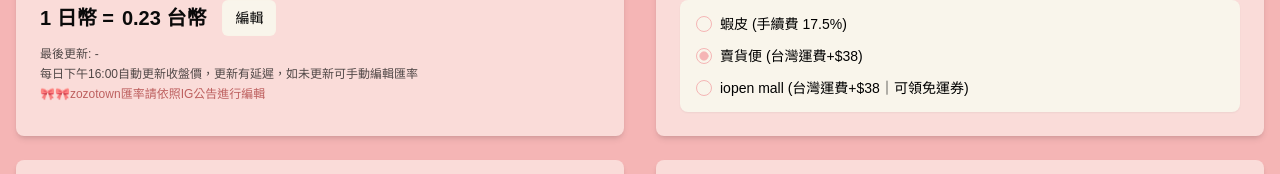
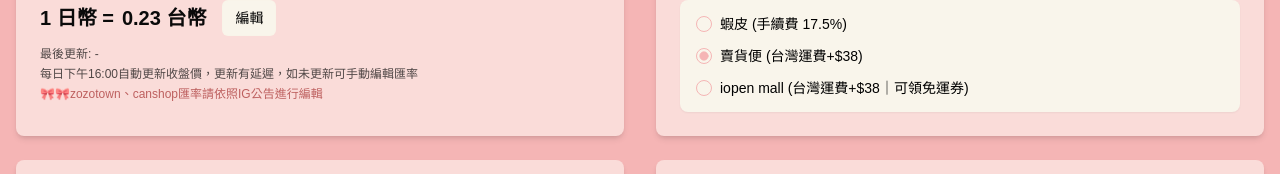
Before and after one commit to magejiaaa/mj_japan, a Next.js app: page / in a window 1280 px wide. Shown: the part 496-670 px from the top of the page. Built offline with nearby package versions, Linux system fonts and the light colour scheme; no server answers.

Commit message:
更新匯率編輯提示，新增 canshop 相關資訊

```diff
--- a/src/components/exchange-rate.tsx
+++ b/src/components/exchange-rate.tsx
@@ -74,7 +74,7 @@ export default function ExchangeRate({ rate, lastUpdated, onRefresh, onRateChang
         <div className="text-xs mt-2 opacity-70 leading-5">
           最後更新: {lastUpdated} <br />
           每日下午16:00自動更新收盤價，更新有延遲，如未更新可手動編輯匯率
-          <p className="text-[#a42c2c]">🎀🎀zozotown匯率請依照IG公告進行編輯</p>
+          <p className="text-[#a42c2c]">🎀🎀zozotown、canshop匯率請依照IG公告進行編輯</p>
         </div>
       </CardContent>
     </Card>
```
